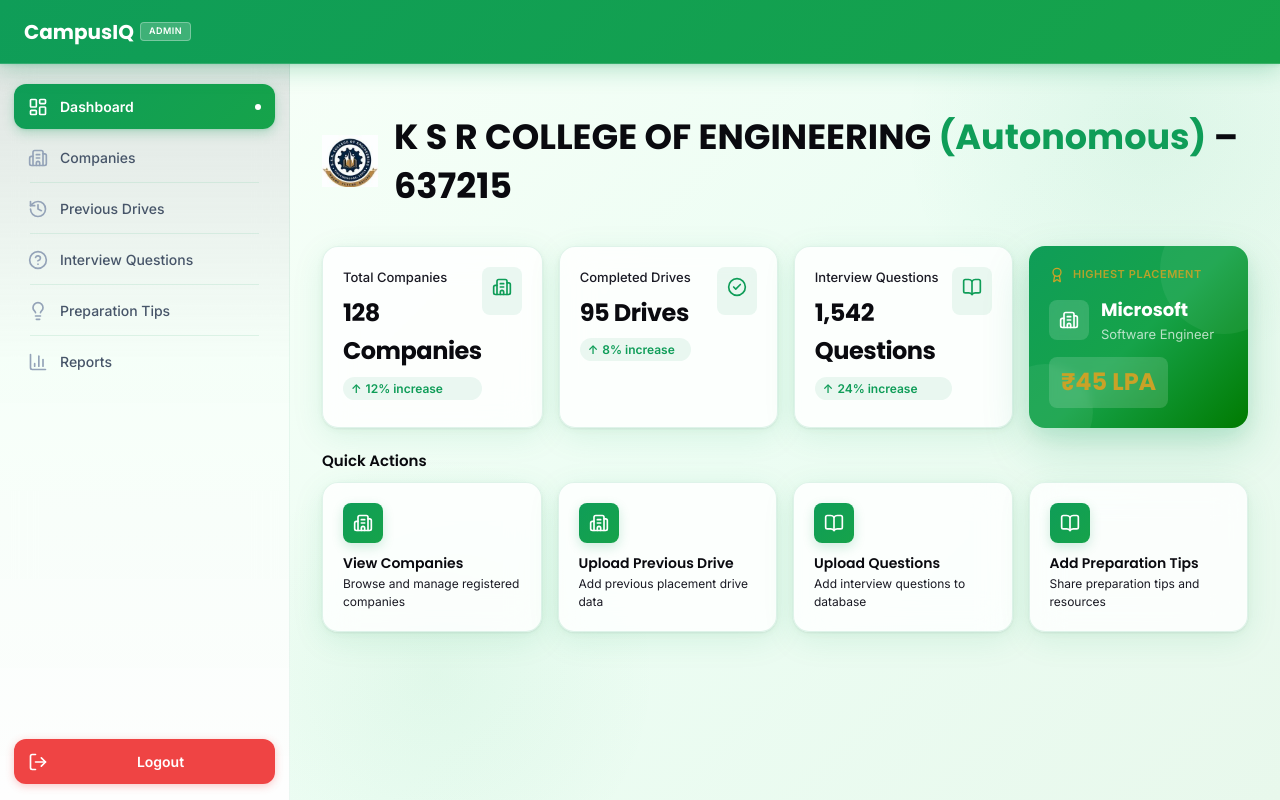
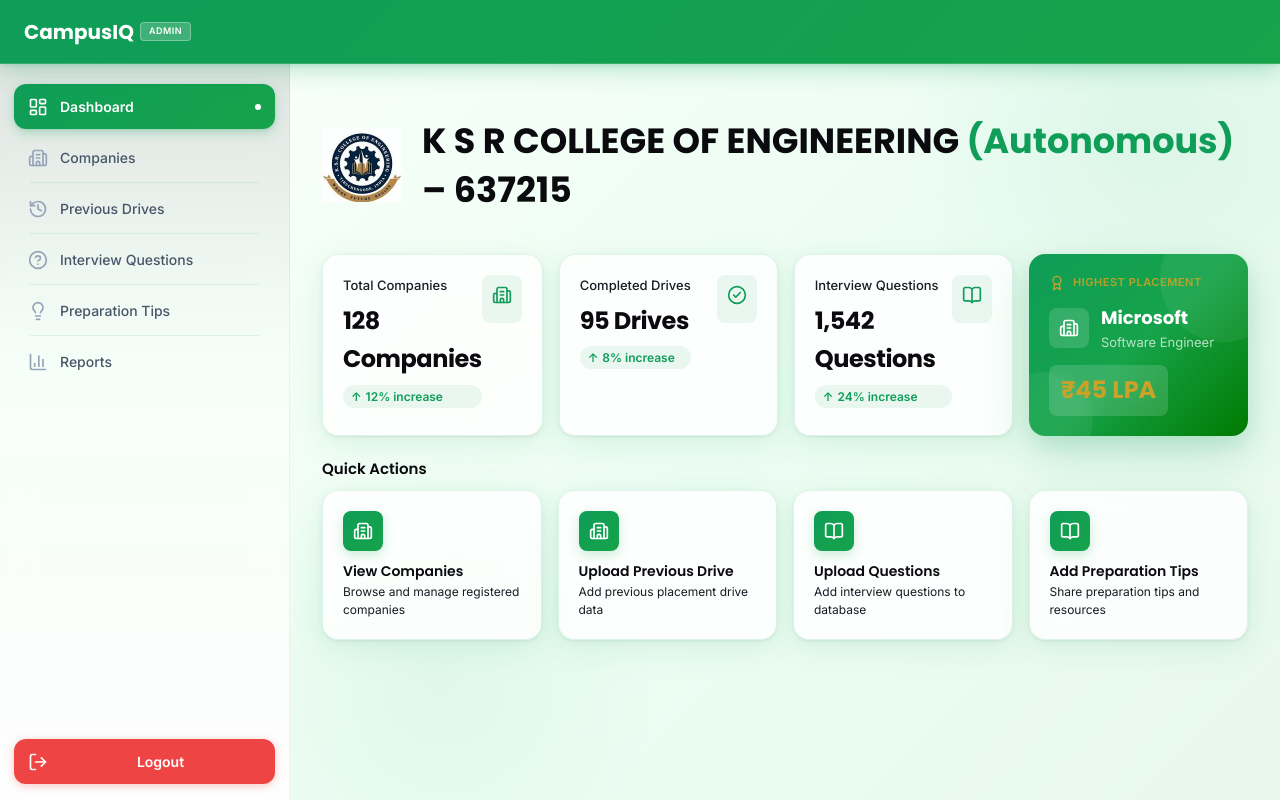
Before and after one commit to GowrinathSivakumar/CampusIQ, a React (Vite) app in the folder frontend/: page /admin/dashboard in a window 1280 px wide. Built offline with nearby package versions, Linux system fonts and the light colour scheme.

Commit message:
Add questions and add tips routed

```diff
--- a/frontend/src/pages/admin/Dashboard.css
+++ b/frontend/src/pages/admin/Dashboard.css
@@ -8,13 +8,13 @@
   display: flex;
   align-items: center;
   justify-content: center;
-  gap: 16px;
-  padding: 16px 0 12px;
+  gap: 20px;
+  padding: 20px 0 16px;
 }
 
 .dashboard-college-logo {
-  width: 56px;
-  height: 56px;
+  width: 80px;
+  height: 80px;
   object-fit: contain;
   flex-shrink: 0;
 }
--- a/frontend/src/pages/admin/Preparation.tsx
+++ b/frontend/src/pages/admin/Preparation.tsx
@@ -1,4 +1,5 @@
 import { Lightbulb, Plus, Search } from 'lucide-react'
+import { useNavigate } from 'react-router-dom'
 import './Preparation.css'
 
 const dummyTips = [
@@ -11,10 +12,12 @@ const dummyTips = [
 ]
 
 export default function Preparation() {
+  const navigate = useNavigate()
+
   return (
     <div className="preparation-page">
       <div className="preparation-header">
-        <button className="preparation-add-btn">
+        <button className="preparation-add-btn" onClick={() => navigate('/admin/preparation/add')}>
           <Plus size={16} />
           Add Tips
         </button>
--- a/frontend/src/pages/admin/Questions.tsx
+++ b/frontend/src/pages/admin/Questions.tsx
@@ -1,4 +1,5 @@
 import { HelpCircle, Search, Filter } from 'lucide-react'
+import { useNavigate } from 'react-router-dom'
 import './Questions.css'
 
 const dummyQuestions = [
@@ -13,10 +14,12 @@ const dummyQuestions = [
 ]
 
 export default function Questions() {
+  const navigate = useNavigate()
+
   return (
     <div className="questions-page">
       <div className="questions-header">
-        <button className="questions-add-btn">
+        <button className="questions-add-btn" onClick={() => navigate('/admin/questions/add')}>
           <HelpCircle size={16} />
           Add Question
         </button>
--- a/frontend/src/pages/student/Dashboard.css
+++ b/frontend/src/pages/student/Dashboard.css
@@ -10,13 +10,13 @@
   display: flex;
   align-items: center;
   justify-content: center;
-  gap: 16px;
-  padding: 16px 0 12px;
+  gap: 20px;
+  padding: 20px 0 16px;
 }
 
 .student-dashboard-college-logo {
-  width: 56px;
-  height: 56px;
+  width: 80px;
+  height: 80px;
   object-fit: contain;
   flex-shrink: 0;
 }
--- a/frontend/src/routes/AdminRoutes.tsx
+++ b/frontend/src/routes/AdminRoutes.tsx
@@ -6,7 +6,9 @@ import Companies from '../pages/admin/Companies'
 import AddCompany from '../pages/admin/AddCompany'
 import PreviousDrives from '../pages/admin/PreviousDrives'
 import Questions from '../pages/admin/Questions'
+import AddQuestion from '../pages/admin/AddQuestion'
 import Preparation from '../pages/admin/Preparation'
+import AddTip from '../pages/admin/AddTip'
 import Reports from '../pages/admin/Reports'
 import Settings from '../pages/admin/Settings'
 import NotFound from '../pages/NotFound'
@@ -22,7 +24,9 @@ export default function AdminRoutes() {
           <Route path="companies/add" element={<AddCompany />} />
           <Route path="drives" element={<PreviousDrives />} />
           <Route path="questions" element={<Questions />} />
+          <Route path="questions/add" element={<AddQuestion />} />
           <Route path="preparation" element={<Preparation />} />
+          <Route path="preparation/add" element={<AddTip />} />
           <Route path="reports" element={<Reports />} />
           <Route path="settings" element={<Settings />} />
           <Route path="*" element={<NotFound />} />
```
